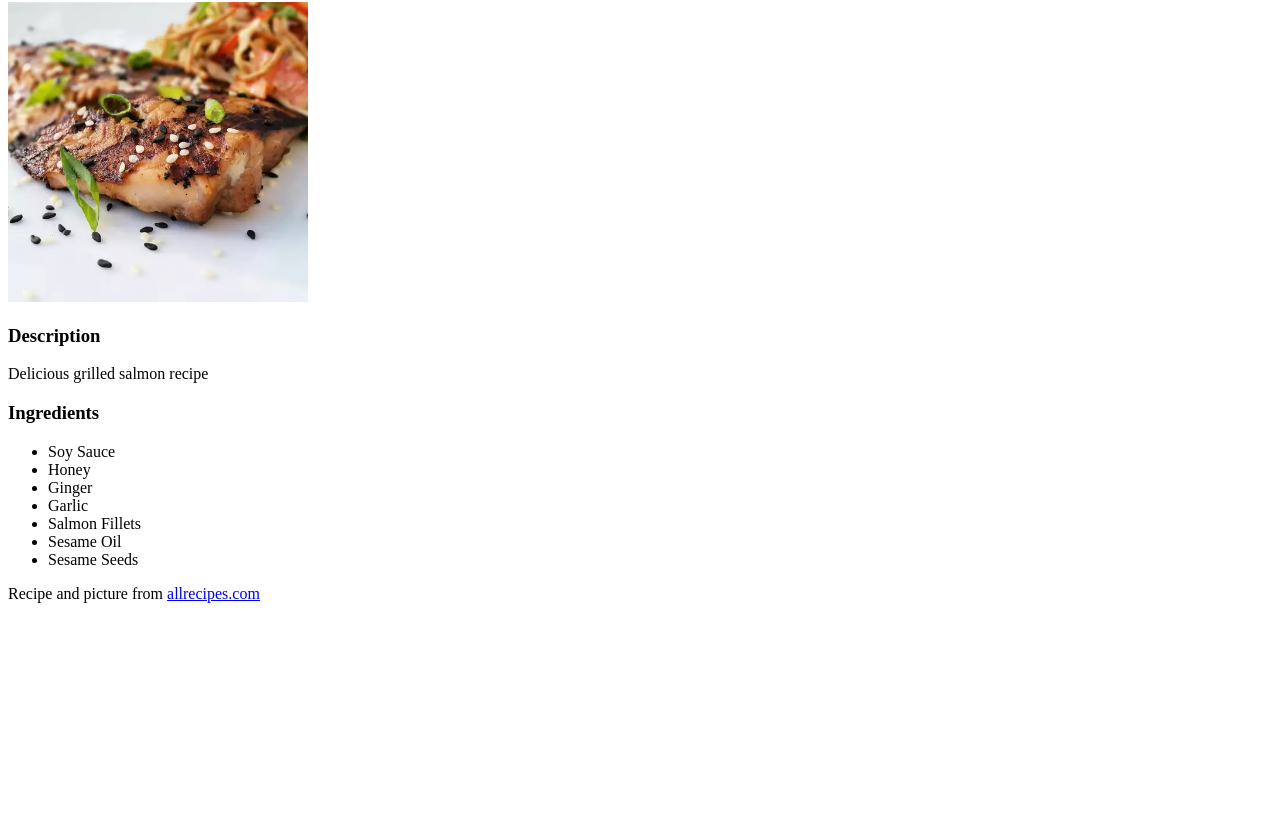
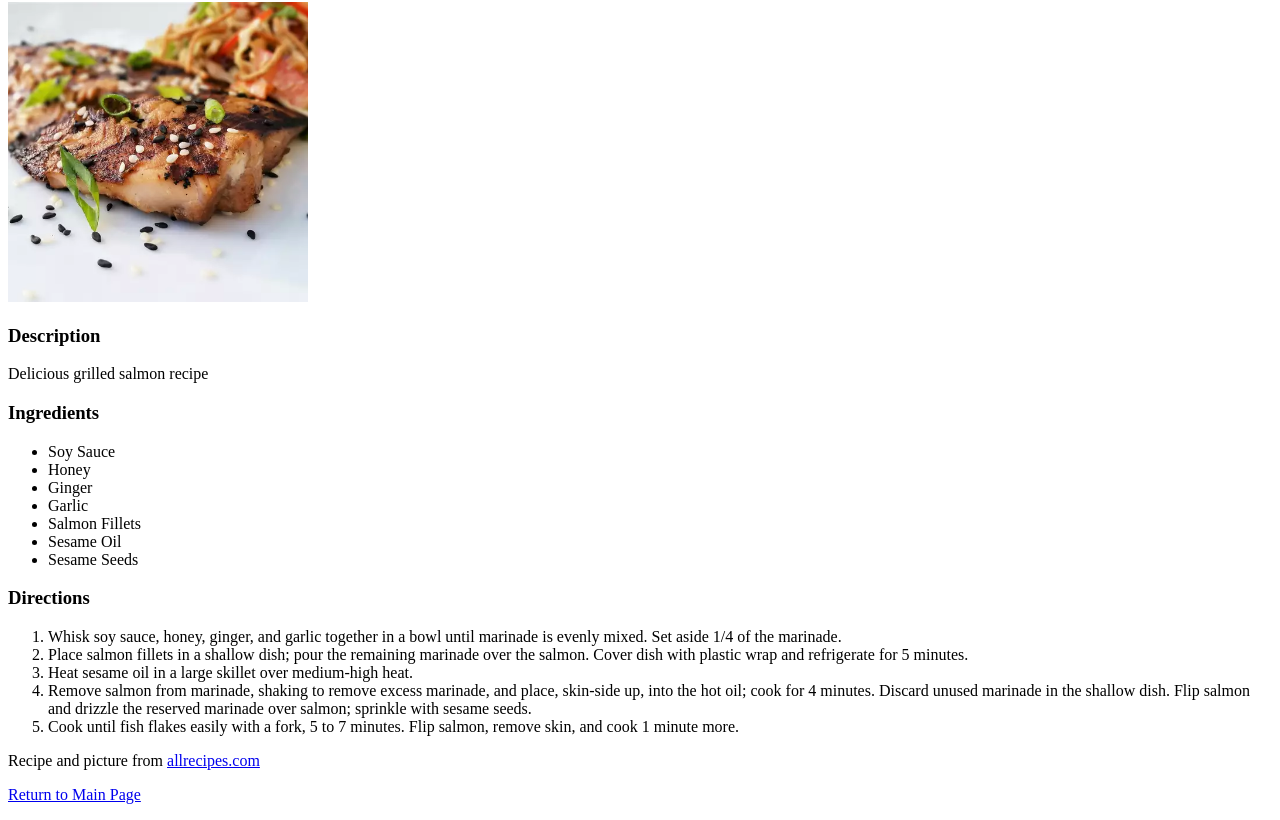
Before and after one commit to Fitzinator/odin-recipes, a plain HTML site: page recipes/sesamegrilledsalmon.html in a window 1280 px wide. Shown: the part 78-898 px from the top of the page. Before the commit the page ends 800 px from the top, so only its background shows below. Drawn offline with Linux system fonts and the light colour scheme.

Commit message:
Add directions and link to index

```diff
--- a/recipes/sesamegrilledsalmon.html
+++ b/recipes/sesamegrilledsalmon.html
@@ -18,6 +18,15 @@
                 <li>Sesame Oil</li>
                 <li>Sesame Seeds</li>
             </ul>
+            <h3>Directions</h3>
+            <ol>
+                <li>Whisk soy sauce, honey, ginger, and garlic together in a bowl until marinade is evenly mixed. Set aside 1/4 of the marinade.</li>
+                <li>Place salmon fillets in a shallow dish; pour the remaining marinade over the salmon. Cover dish with plastic wrap and refrigerate for 5 minutes.</li>
+                <li>Heat sesame oil in a large skillet over medium-high heat.</li>
+                <li>Remove salmon from marinade, shaking to remove excess marinade, and place, skin-side up, into the hot oil; cook for 4 minutes. Discard unused marinade in the shallow dish. Flip salmon and drizzle the reserved marinade over salmon; sprinkle with sesame seeds.</li>
+                <li>Cook until fish flakes easily with a fork, 5 to 7 minutes. Flip salmon, remove skin, and cook 1 minute more.</li>
+            </ol>
             <p>Recipe and picture from <a href="https://www.allrecipes.com/recipe/237900/sesame-grilled-salmon/">allrecipes.com</a></p>
+            <p><a href="../index.html">Return to Main Page</a></p>
         </body>
     </html>
```
